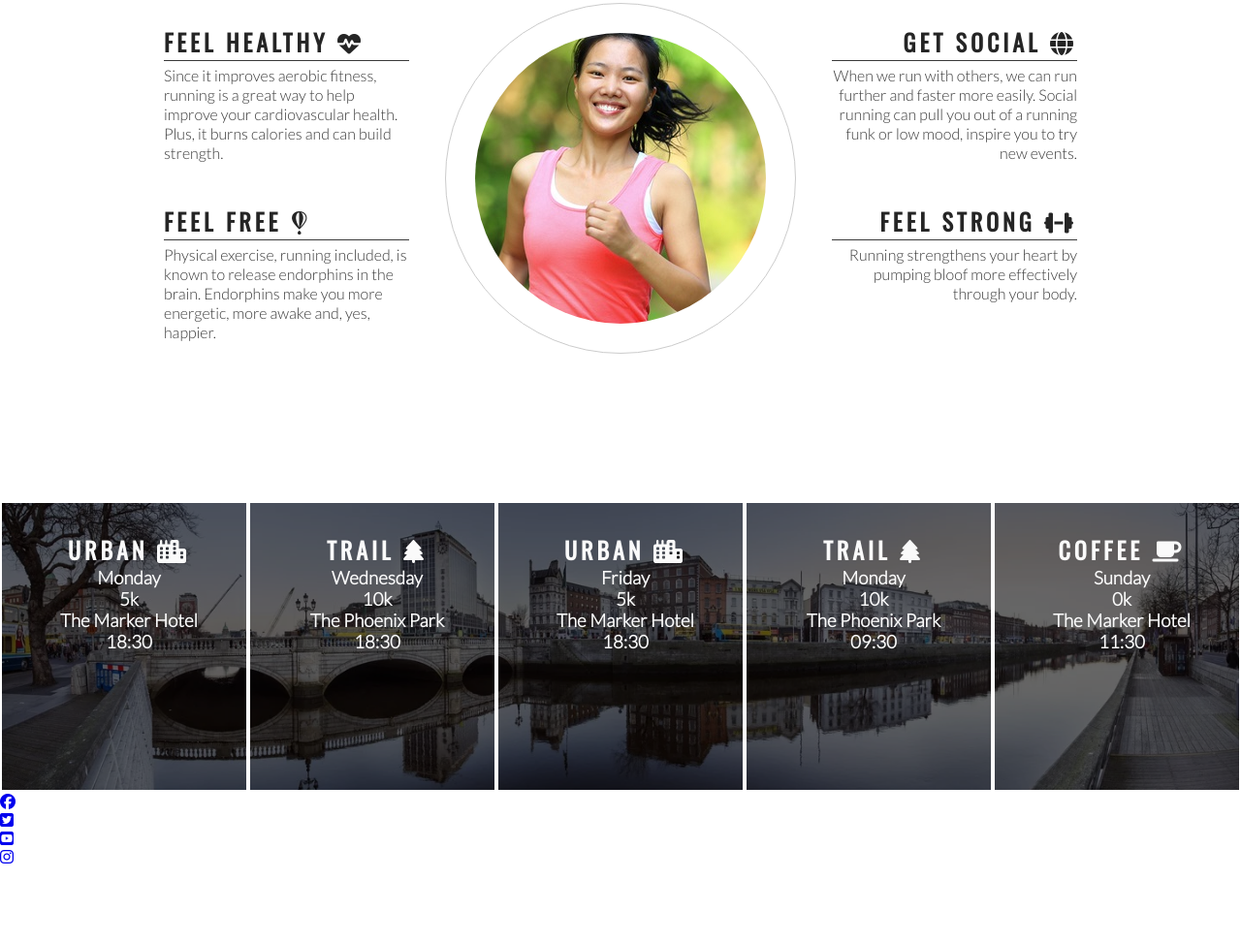
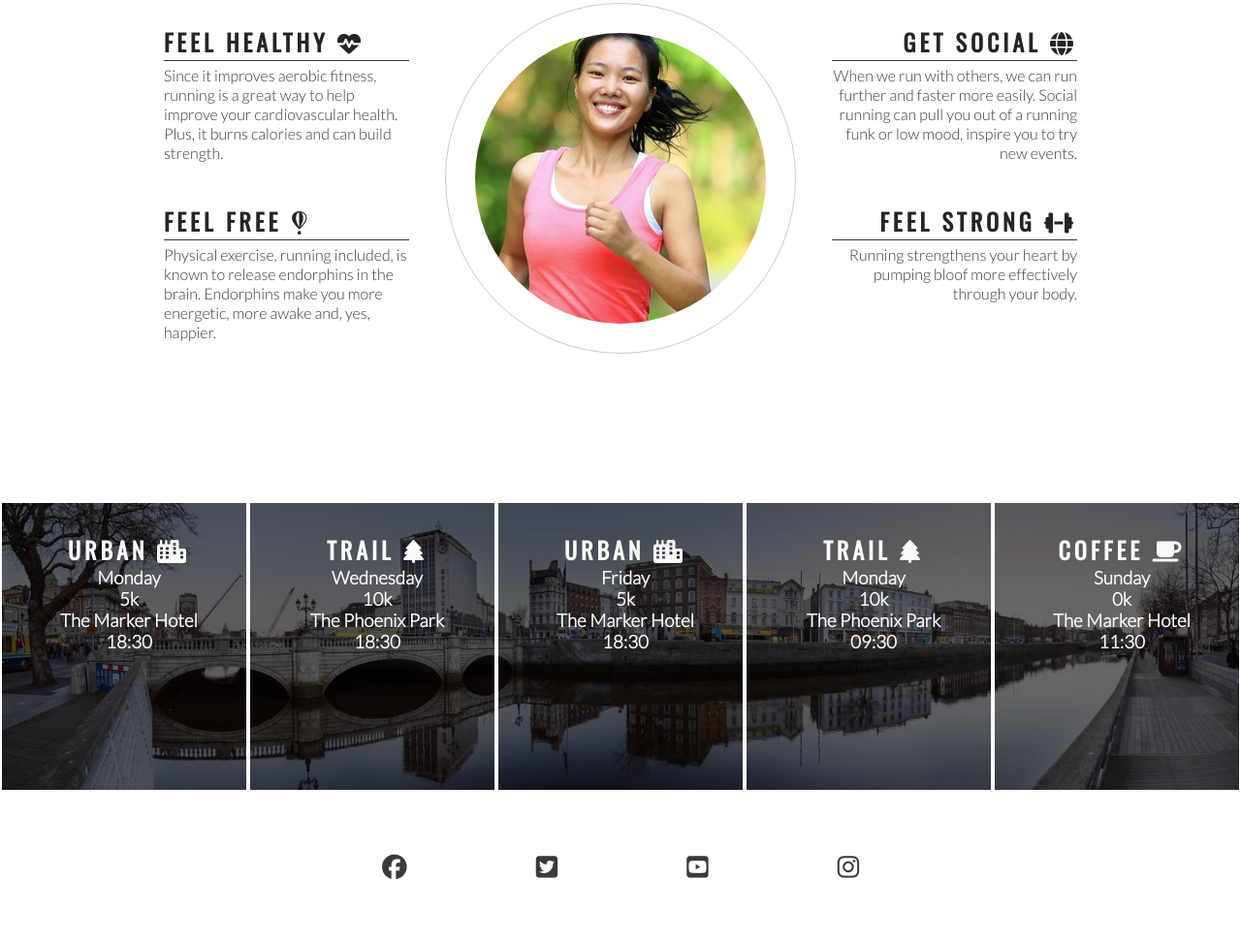
Before and after one commit to lukemunsch/love-running, a plain HTML site: page index.html in a window 1280 px wide. Shown: the part 778-1751 px from the top of the page at 97% size. Before the commit the page ends 1671 px from the top, so only its background shows below. Drawn offline with nearby package versions, Linux system fonts and the light colour scheme.

Commit message:
add style to footer elements and icons

```diff
--- a/assets/css/style.css
+++ b/assets/css/style.css
@@ -211,3 +211,18 @@ hr {
 #times h2 {
     color: #fafafa;
 }
+
+.social-networks {
+    text-align: center;
+}
+
+.social-networks > li {
+    display: inline;
+}
+
+.social-networks i {
+    font-size: 160%;
+    margin: 1px;
+    padding: 5%;
+    color: #3a3a3a;
+}
--- a/index.html
+++ b/index.html
@@ -119,7 +119,7 @@
         </div>
     </section>
     <footer>
-        <ul id="social">
+        <ul class="social-networks">
             <li>
                 <a href="https://www.facebook.com" target="_blank" rel="noopener"
                 aria-label="Visit our Facebook page (opens in new browser tab)"><i class="fab fa-facebook"></i></a></i>
```
